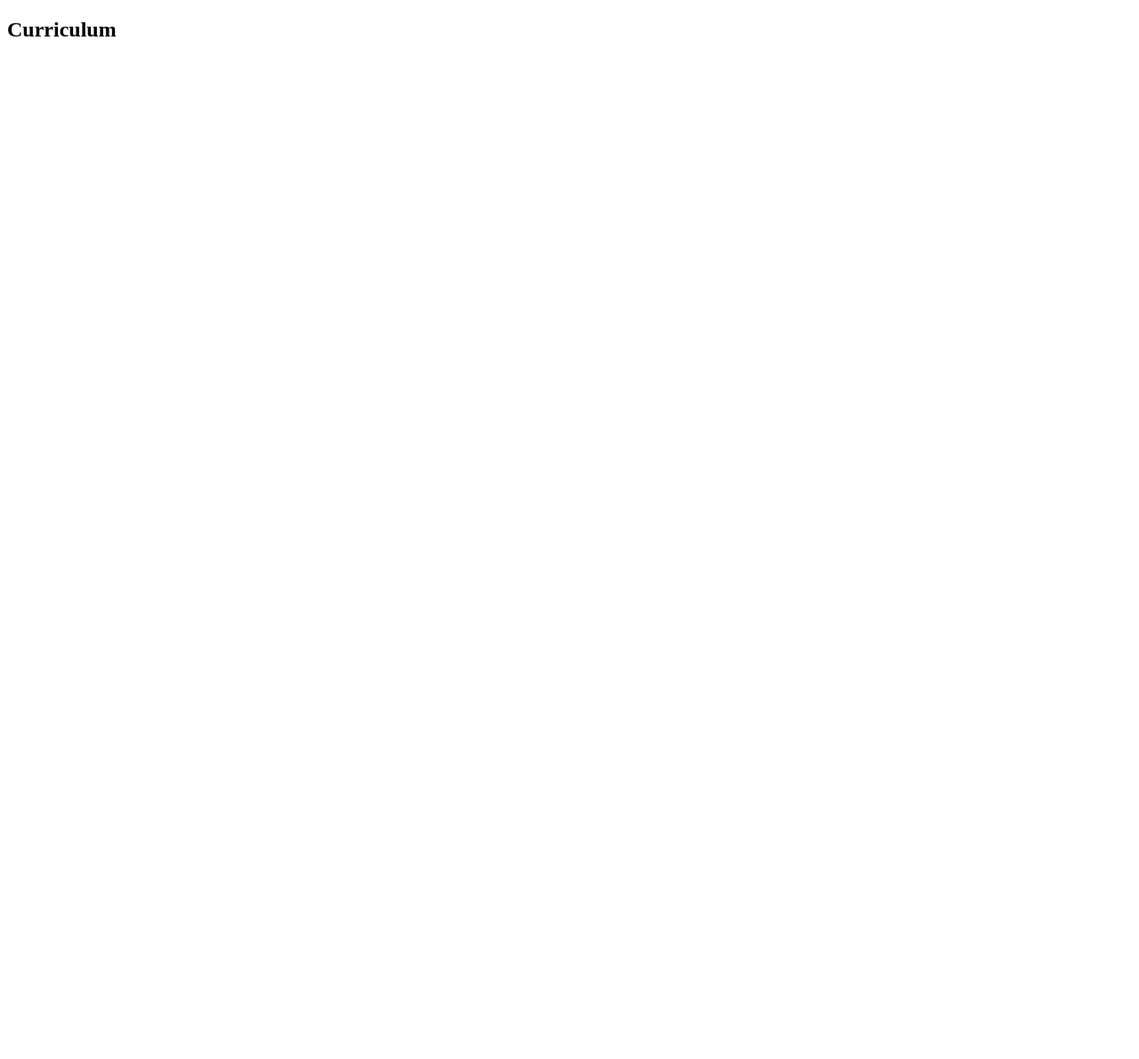
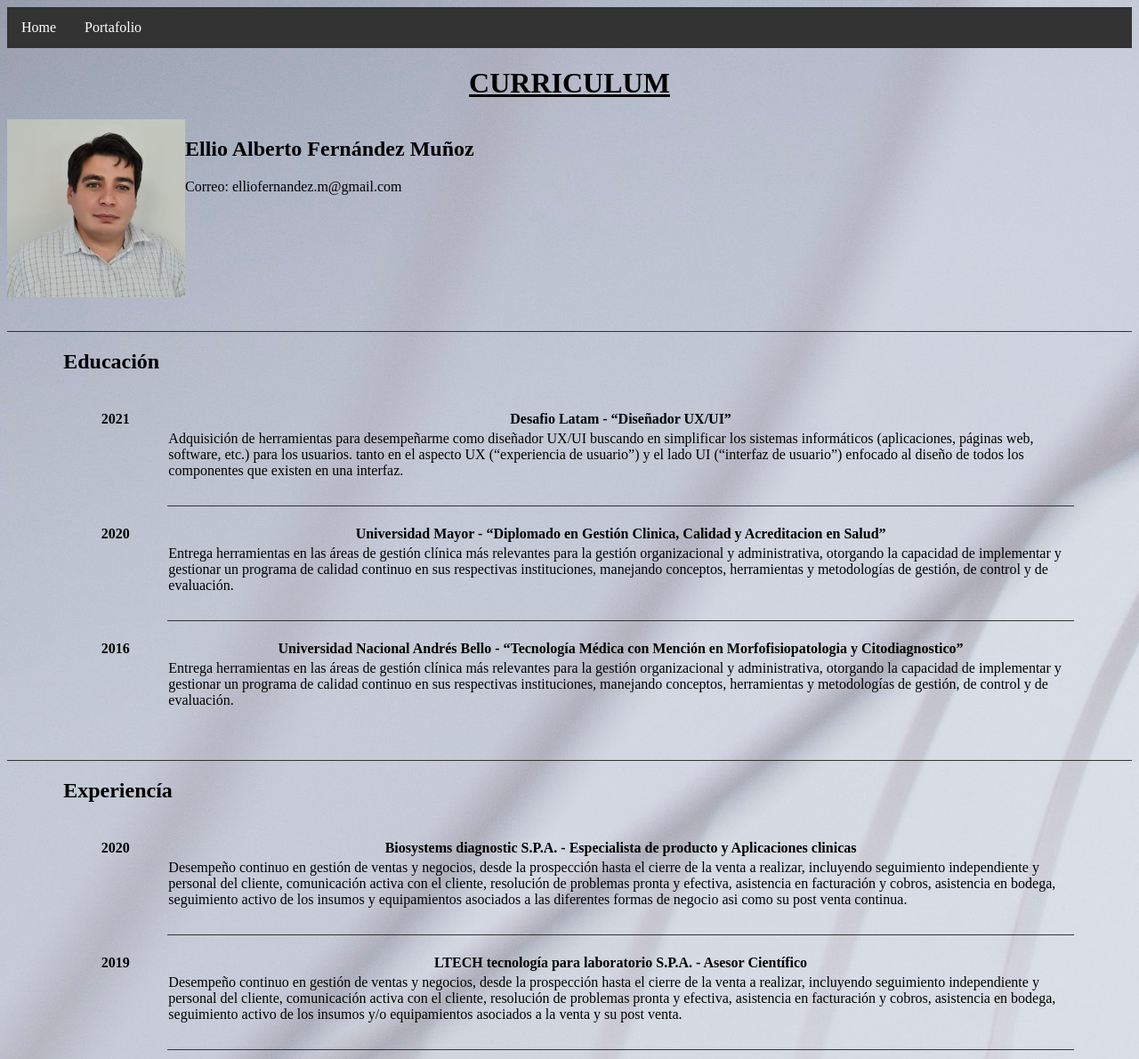
Before and after one commit to hefox83/Portafolio, a plain HTML site: page index.html in a window 1280 px wide. Shown: the whole page at 89% size. Before the commit the page ends 800 px from the top, so only its background shows below. Drawn offline with Linux system fonts and the light colour scheme.

Commit message:
CV actualizado

```diff
--- a/assets/css/style.css
+++ b/assets/css/style.css
@@ -0,0 +1,61 @@
+body{
+    background-image: url("../img/lineas.jpeg");
+}
+.navbar{
+    list-style-type: none;
+  margin: 0;
+  padding: 0;
+  overflow: hidden;
+  background-color: #333;
+}
+.navbar1{
+    float: left;
+}
+.navbar1 a:hover {
+    background-color: gray;
+  }
+.nav{
+    display: block;
+  color: white;
+  text-align: center;
+  padding: 14px 16px;
+  text-decoration: none;
+}
+h1{
+    text-align: center;
+    text-decoration-line:  underline;
+    text-transform: uppercase;
+}
+.nombre{
+    display: flow-root;
+    padding-bottom: 3%;
+
+}
+.img_cv{
+    float: left;
+}
+.n1{
+    padding-left: 13%;
+}
+.n2{
+    padding-left: 13%;
+}
+.edu{
+
+    padding-right: 5%;
+    padding-left: 5%;
+    border-top: 1px solid #333;
+}
+.year{
+    width: 10%;
+}
+.lin{
+    border-bottom: 1px solid #333;
+    padding-bottom: 30px;
+}
+.lin1{
+    padding-bottom: 5%;
+}
+th{
+    padding-top: 20px;
+}
--- a/index.html
+++ b/index.html
@@ -3,18 +3,90 @@
 <head>
     <meta charset="UTF-8">
     <meta name="viewport" content="width=device-width, initial-scale=1.0">
+    <link rel="stylesheet" href="assets/css/style.css">
     <title>Mi Curriculum</title>
 </head>
 <body>
     <nav>
+        <ul class="navbar">
+            <li class="navbar1"><a class="nav" href="default.asp">Home</a></li>
+            <li class="navbar1"><a class="nav" href="portafolio.html">Portafolio</a></li>
+          </ul>
+    </nav>
+    <header>
+        <div>
 <h1>Curriculum </h1>
-    </nav>
-    <section>
+</div>
+</header>
+<section class="nombre">
+    <img class="img_cv" src="assets/img/Foto_cv.jpeg" alt="foto personal">
+<h2 class="n1"> Ellio Alberto Fernández Muñoz </h2>
+<p class="n2">Correo: elliofernandez.m@gmail.com</p>
+</section>
 
+ <section> <!-- Educacion-->
+        <div class="edu">
+            <h2 id="educ">Educación</h2>
+
+    <table>
+        <tr>
+        <th class="year">2021</th>
+        <th>Desafio Latam - “Diseñador UX/UI”</th>
+      </tr>
+      <tr>
+        <td>   </td>
+        <td class="lin">Adquisición de herramientas para desempeñarme como diseñador UX/UI buscando en simplificar los sistemas informáticos (aplicaciones, páginas web, software, etc.) para los usuarios. tanto en el aspecto UX (“experiencia de usuario”) y el lado UI (“interfaz de usuario”) enfocado al diseño de todos los componentes que existen en una interfaz.
+            </td>
+  <tr>
+    <th class="year">2020</th>
+    <th>Universidad Mayor - “Diplomado en Gestión Clinica, Calidad y Acreditacion en Salud”</th>
+  </tr>
+  <tr>
+    <td>   </td>
+    <td class="lin">Entrega herramientas en las áreas de gestión clínica más relevantes para la
+        gestión organizacional y administrativa, otorgando la capacidad de   implementar y gestionar un programa de calidad continuo en sus respectivas instituciones, manejando conceptos, herramientas y metodologías de gestión, de control y de evaluación.
+        </td>
+  </tr>
+  <tr>
+    <th>2016</th>
+    <th>Universidad Nacional Andrés Bello - “Tecnología Médica con Mención en Morfofisiopatologia y
+        Citodiagnostico”
+    </th>
+  </tr>
+  <tr>
+    <td>   </td>
+    <td class="lin1">Entrega herramientas en las áreas de gestión clínica más relevantes para la
+        gestión organizacional y administrativa, otorgando la capacidad de   implementar y gestionar un programa de calidad continuo en sus respectivas instituciones, manejando conceptos, herramientas y metodologías de gestión, de control y de evaluación.
+        </td>
+  </tr>
+</table>
+        </div>
     </section>
-    <section>
 
-    </section>
+    <section><!-- Experiencia-->
+        <div class="edu">
+            <h2 id="exp">Experiencía</h2>
+<table>
+    <tr>
+        <th class="year">2020</th>
+        <th>Biosystems diagnostic S.P.A. - Especialista de producto y Aplicaciones clinicas
+        </th>
+      </tr>
+    <tr>
+        <td>   </td>
+        <td class="lin">Desempeño continuo en gestión de ventas y negocios, desde la prospección hasta el cierre de la venta a realizar, incluyendo seguimiento independiente y personal del cliente, comunicación activa con el cliente, resolución de problemas pronta y efectiva, asistencia en facturación y cobros, asistencia en bodega, seguimiento activo de los insumos y equipamientos asociados a las diferentes formas de negocio asi como su post venta continua.
+         </td>
+    </tr>
+ <tr>
+          <th class="year">2019</th>
+          <th>LTECH tecnología para laboratorio S.P.A. - Asesor Científico </th>
+ </tr>
+  <tr>
+    <td>   </td>
+    <td class="lin">Desempeño continuo en gestión de ventas y negocios, desde la prospección hasta el cierre de la venta a realizar, incluyendo seguimiento independiente y personal del cliente, comunicación activa con el cliente, resolución de problemas pronta y efectiva, asistencia en facturación y cobros, asistencia en bodega, seguimiento activo de los insumos y/o equipamientos asociados a la venta y su post venta.</td>
+  </tr>
+</table>
+        </div></section>
     <footer>
 
     </footer>
```
Also changed, not shown: portafolio.html (+12 -0 lines), assets/img/Foto_cv.jpeg (added), assets/img/lineas.jpeg (added), 2 other files.
